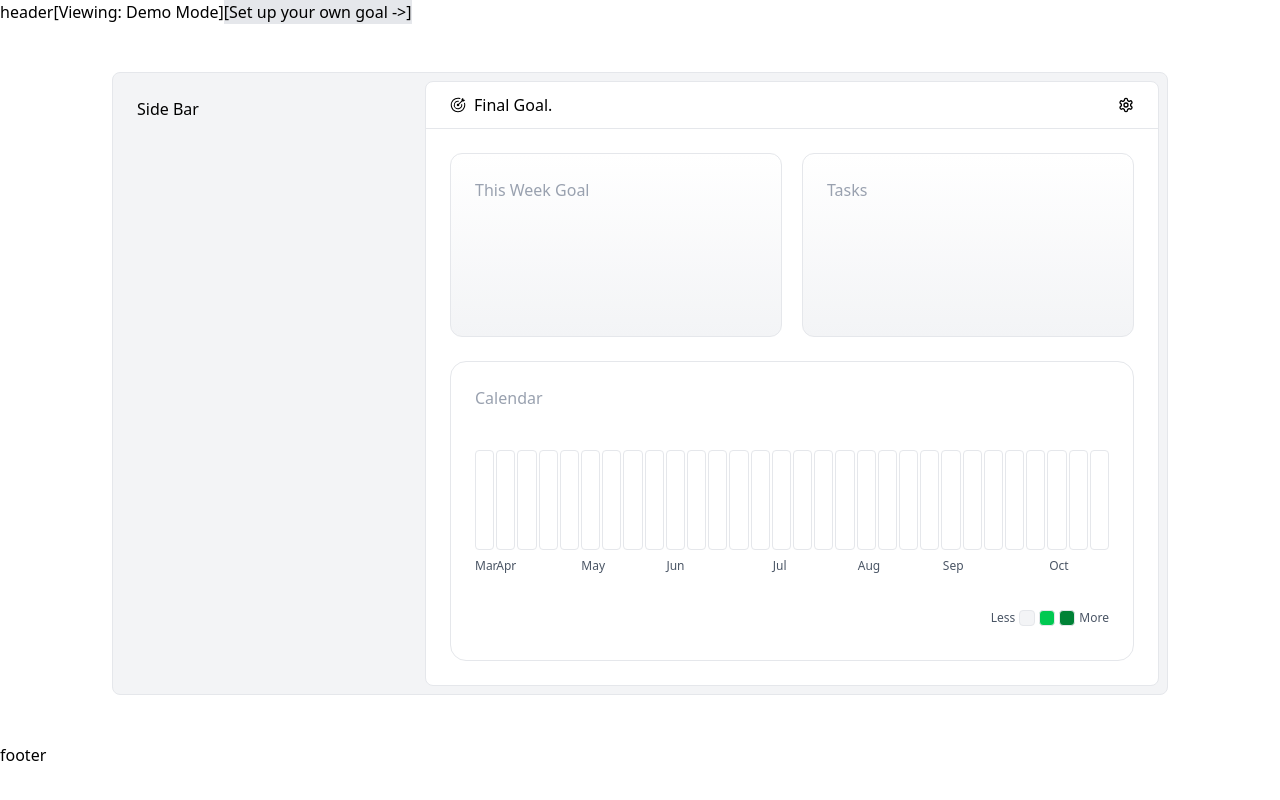
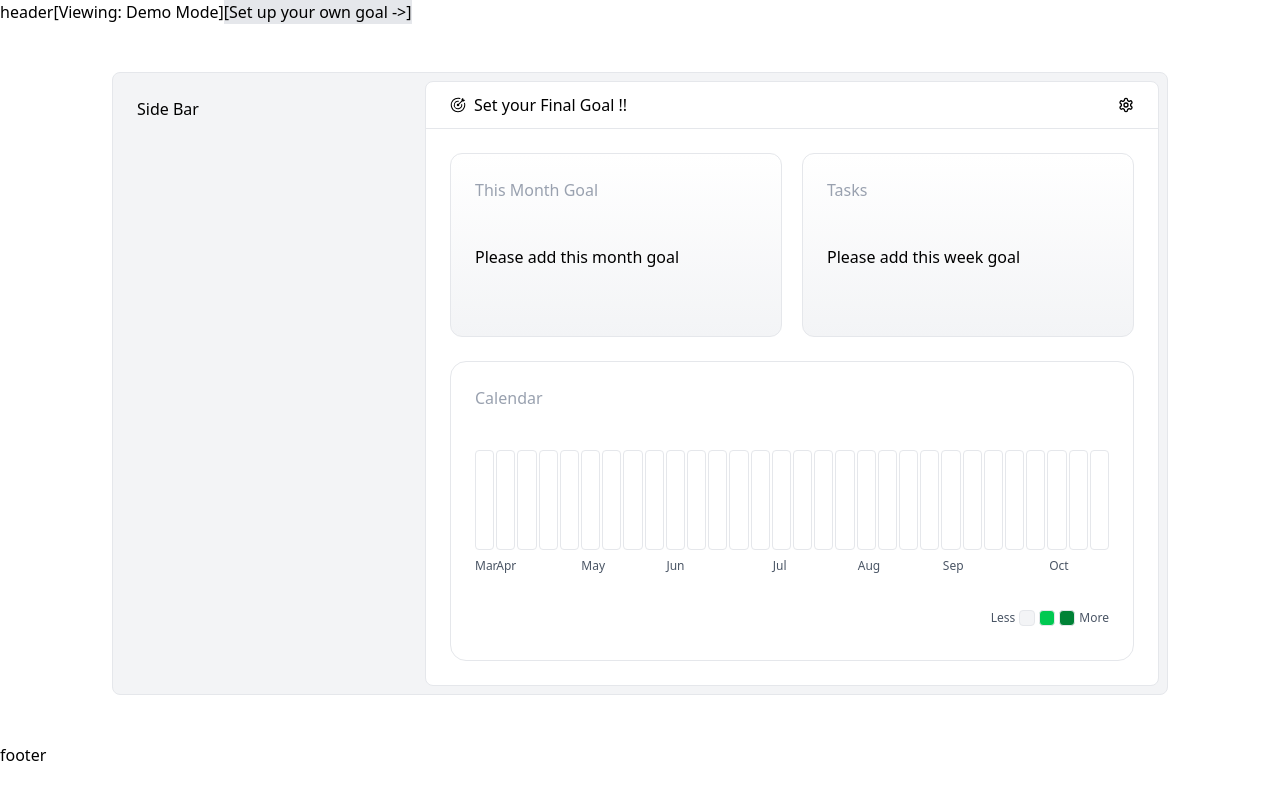
Before and after one commit to ybmin1/haru, a Next.js app: page / in a window 1280 px wide. Built offline with nearby package versions, Linux system fonts and the light colour scheme.

Commit message:
Fix rendering current goals and syncing calendar with weekly tasks

```diff
--- a/src/pages/goal-setup.tsx
+++ b/src/pages/goal-setup.tsx
@@ -5,7 +5,7 @@ import {
   getWeeksInMonth,
   getWeekStart,
 } from "@/utils/dateUtils";
-import { Task } from "@/types/task";
+import { Task } from "@/types/goal";
 import { useGoalStore } from "@/stores/useGoalStore";
 
 import { useRouter } from "next/router";
@@ -29,7 +29,6 @@ export default function GoalSetup() {
   const [monthTitle, setMonthTitle] = useState<string>("");
   const [weeks, setWeeks] = useState<Week[]>(() => {
     const weekCount = getWeeksInMonth(baseDate);
-    console.log(weekCount);
     return Array.from({ length: weekCount }, (_, i) => ({
       tasks: [
         { id: `w${i + 1}-t1`, text: "", completed: false },
--- a/src/pages/index.tsx
+++ b/src/pages/index.tsx
@@ -1,5 +1,7 @@
+import Calendar from "@/components/Calendar";
+import { getCurrentMonth, getWeekIndex } from "@/utils/dateUtils";
+import { MonthlyGoal, WeeklyGoal } from "@/types/goal";
 import { useGoalStore } from "@/stores/useGoalStore";
-import Calendar from "@/components/Calendar";
 
 import Link from "next/link";
 
@@ -7,22 +9,20 @@ import { GoGoal } from "react-icons/go";
 import { LuSettings } from "react-icons/lu";
 
 export default function Home() {
-  const { finalGoal, monthlyGoals, updateWeeklyGoals, weeklyGoals } =
+  const baseDate = new Date();
+
+  const { finalGoal, monthlyGoals, toggleWeeklyTask, weeklyGoals } =
     useGoalStore();
 
-  const handleCheckbox = (
-    wId: string,
-    taskIdx: number,
-    e: React.ChangeEvent<HTMLInputElement>
-  ) => {
-    const checked = e.target.checked;
-    updateWeeklyGoals(wId, {
-      tasks: weeklyGoals
-        .find((w) => w.id === wId)!
-        .tasks.map((t, idx) =>
-          idx === taskIdx ? { ...t, completed: checked } : t
-        ),
-    });
+  const monthId = getCurrentMonth(baseDate);
+  const weekId = `${getCurrentMonth(baseDate)}-w${getWeekIndex(baseDate)}`;
+  const monthlyGoal: MonthlyGoal | null =
+    monthlyGoals.find((goal) => goal.id === monthId) || null;
+  const weeklyGoal: WeeklyGoal | null =
+    weeklyGoals.find((goal) => goal.id === weekId) || null;
+
+  const handleCheckbox = (wId: string, taskIdx: number) => {
+    toggleWeeklyTask(wId, taskIdx);
   };
 
   return (
@@ -36,7 +36,9 @@ export default function Home() {
             <div className="flex items-center justify-between h-[47px] border-b border-gray-200 px-6">
               <div className="flex items-center gap-2">
                 <GoGoal className="font-bold" />
-                Final Goal. {finalGoal.title}
+                {finalGoal
+                  ? `Final Goal: ${finalGoal.title}`
+                  : "Set your Final Goal !! "}
               </div>
               <Link href={"/goal-setup"}>
                 <LuSettings />
@@ -45,24 +47,23 @@ export default function Home() {
             <div className="p-6">
               <div className="mx-auto grid grid-cols-2 gap-5">
                 <div className="w-full h-[184px] rounded-xl border border-gray-200 bg-gradient-to-b from-white to-gray-100  p-6">
-                  <div className="text-gray-400">This Week Goal</div>
+                  <div className="text-gray-400">This Month Goal</div>
                   <div className="flex flex-col justify-center h-full list-disc pb-6 gap-1">
-                    {monthlyGoals[0]?.title && (
-                      <div>{monthlyGoals[0].title}</div>
-                    )}
+                    {monthlyGoal
+                      ? monthlyGoal.title
+                      : "Please add this month goal"}
                   </div>
                 </div>
                 <div className="w-full h-[184px] rounded-xl border border-gray-200 bg-gradient-to-b from-white to-gray-100 p-6">
                   <div className="text-gray-400">Tasks</div>
                   <div className="flex flex-col justify-center h-full list-disc pb-6 gap-1">
-                    {weeklyGoals[0]?.tasks?.map((task, taskIdx) => (
+                    {weeklyGoal ? (
+                      weeklyGoal.tasks.map((task, taskIdx) => (
                         <label key={taskIdx}>
                           <input
                             type="checkbox"
                             checked={task.completed}
-                          onChange={(e) =>
-                            handleCheckbox(weeklyGoals[0].id, taskIdx, e)
-                          }
+                            onChange={(e) => handleCheckbox(weekId, taskIdx)}
                             className="mr-1"
                           />
                           <span
@@ -73,7 +74,10 @@ export default function Home() {
                             {task.text}
                           </span>
                         </label>
-                    ))}
+                      ))
+                    ) : (
+                      <div>Please add this week goal</div>
+                    )}
                   </div>
                 </div>
               </div>
--- a/src/stores/useGoalStore.tsx
+++ b/src/stores/useGoalStore.tsx
@@ -1,29 +1,10 @@
-import { Task } from "@/types/task";
+import { FinalGoal, MonthlyGoal, WeeklyGoal } from "@/types/goal";
 
 import { create } from "zustand";
 import { createJSONStorage, persist } from "zustand/middleware";
 
-type FinalGoal = {
-  title: string;
-  createdAt: string;
-};
-
-type MonthlyGoal = {
-  id: string;
-  title: string;
-};
-
-type WeeklyGoal = {
-  id: string;
-  monthId: string;
-  weekNumber: number;
-  weekStart: string;
-  tasks: Task[];
-  completed: boolean;
-};
-
 type GoalStore = {
-  finalGoal: FinalGoal;
+  finalGoal: FinalGoal | null;
   monthlyGoals: MonthlyGoal[];
   weeklyGoals: WeeklyGoal[];
   currentMonthId: string | null;
@@ -33,18 +14,22 @@ type GoalStore = {
   updateMonthlyGoals: (id: string, updates: Partial<MonthlyGoal>) => void;
   addWeeklyGoals: (weeks: WeeklyGoal[]) => void;
   updateWeeklyGoals: (id: string, updates: Partial<WeeklyGoal>) => void;
+  toggleWeeklyTask: (weekId: string, taskIdx: number) => void;
 };
 
 export const useGoalStore = create<GoalStore>()(
   persist(
     (set) => ({
-      finalGoal: {} as FinalGoal,
+      finalGoal: null,
       monthlyGoals: [] as MonthlyGoal[],
       weeklyGoals: [] as WeeklyGoal[],
       currentMonthId: null,
       addFinalGoal: (finalGoal) => set(() => ({ finalGoal: finalGoal })),
       updateFinalGoal: (updates) =>
-        set((state) => ({ finalGoal: { ...state.finalGoal, ...updates } })),
+        set((state) => {
+          if (!state.finalGoal) return state;
+          return { finalGoal: { ...state.finalGoal, ...updates } };
+        }),
       addMonthlyGoals: (goal) =>
         set((state) => ({ monthlyGoals: [...state.monthlyGoals, goal] })),
       updateMonthlyGoals: (id, updates) =>
@@ -61,6 +46,19 @@ export const useGoalStore = create<GoalStore>()(
             w.id === id ? { ...w, ...updates } : w
           ),
         })),
+      toggleWeeklyTask: (weekId, taskIdx) =>
+        set((state) => ({
+          weeklyGoals: state.weeklyGoals.map((w) =>
+            w.id === weekId
+              ? {
+                  ...w,
+                  tasks: w.tasks.map((t, idx) =>
+                    idx === taskIdx ? { ...t, completed: !t.completed } : t
+                  ),
+                }
+              : w
+          ),
+        })),
     }),
     { name: "goal-storage", storage: createJSONStorage(() => localStorage) }
   )
--- /dev/null
+++ b/src/types/goal.tsx
@@ -0,0 +1,24 @@
+export type FinalGoal = {
+  title: string;
+  createdAt: string;
+};
+
+export type MonthlyGoal = {
+  id: string;
+  title: string;
+};
+
+export type Task = {
+  id: string;
+  text: string;
+  completed: boolean;
+};
+
+export type WeeklyGoal = {
+  id: string;
+  monthId: string;
+  weekNumber: number;
+  weekStart: string;
+  tasks: Task[];
+  completed: boolean;
+};
--- a/src/types/task.tsx
+++ /dev/null
@@ -1,5 +0,0 @@
-export type Task = {
-  id: string;
-  text: string;
-  completed: boolean;
-};
--- a/src/utils/dateUtils.tsx
+++ b/src/utils/dateUtils.tsx
@@ -21,6 +21,16 @@ export function getMonthYear(date: Date) {
   const month = date.toLocaleString("en-GB", { month: "short" });
   const year = date.getFullYear();
   return `${month} ${year}`;
+}
+export function getWeekIndex(date: Date) {
+  const daysToMonday = (1 - date.getDay() - 7) % 7; //to this week's Monday
+  const mondayOfWeek = new Date(
+    date.getFullYear(),
+    date.getMonth(),
+    date.getDate() + daysToMonday
+  );
+  const weekIndex = Math.ceil(mondayOfWeek.getDate() / 7);
+  return weekIndex;
 }
 export function getWeekRange(date: Date, weekIndex: number) {
   const weekStart = new Date(getWeekStart(date, weekIndex));
```
Lines whose indentation alone changed are shown as unchanged.
